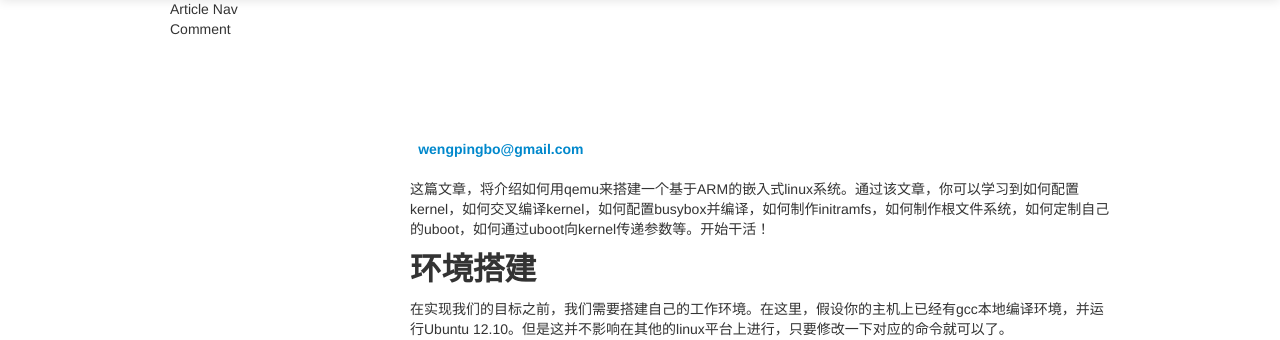
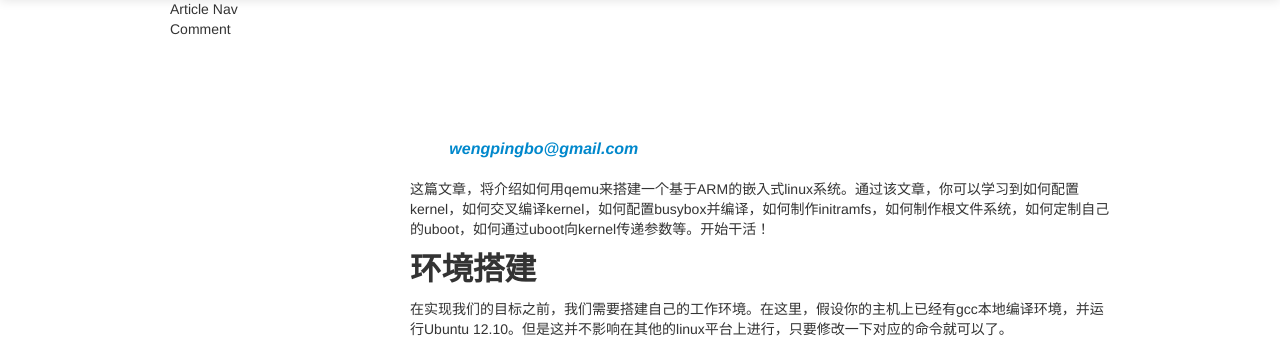
Before and after one commit to wengpingbo/naked-bug, a PHP site: page /qemu_arm_blog.php in a window 1280 px wide. Shown: the part 41-381 px from the top of the page. Run offline with PHP 8.4, Linux system fonts and the light colour scheme.

Commit message:
regulate #header span style
Signed-off-by: WEN Pingbo <wengpingbo@gmail.com>

```diff
--- a/css/main.css
+++ b/css/main.css
@@ -52,6 +52,8 @@ a:active {
 }
 
 #header span {
-  font-size: 14px;
+  font-size: 16px;
   font-weight: bold;
+  font-style: italic;
+  margin-left: 30px;
 }
```
